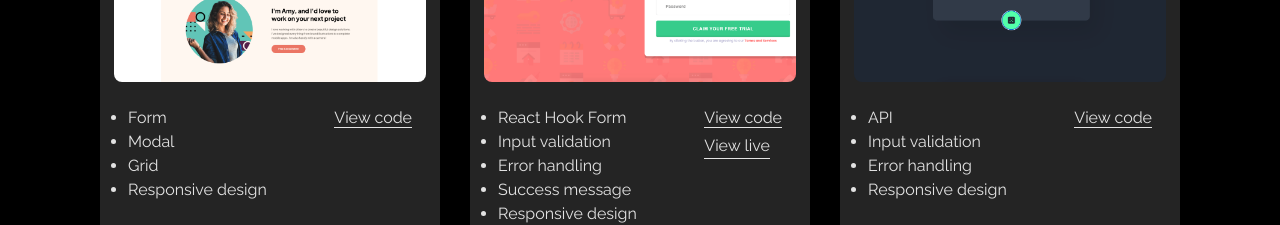
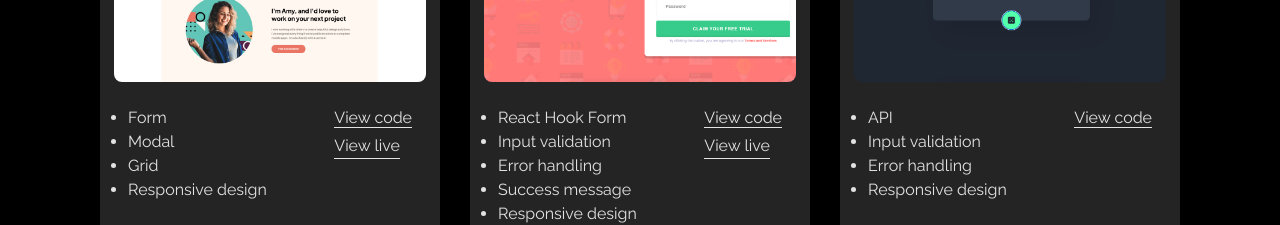
Before and after one commit to anetakasprzak/aneta-portfolio, a React (Vite) app: page / in a window 1280 px wide. Shown: the part 2180-2405 px from the top of the page. Built offline with nearby package versions, Linux system fonts and the light colour scheme.

Commit message:
add live project

```diff
--- a/src/components/Projects/Projects.jsx
+++ b/src/components/Projects/Projects.jsx
@@ -50,7 +50,8 @@ const myProjects = [
     img: "./assets/single-page-design-portfolio-2.png",
     details: ["Form", "Modal", "Grid", "Responsive design"],
     codeUrl:
-      "https://github.com/anetakasprzak/FM-single-page-design-portfolio-react",
+      "https://github.com/anetakasprzak/fm-single-page-design-portfolio-react",
+    liveUrl: "https://fm-single-page-design-portfolio-react.vercel.app/",
   },
   {
     id: 22,
```
